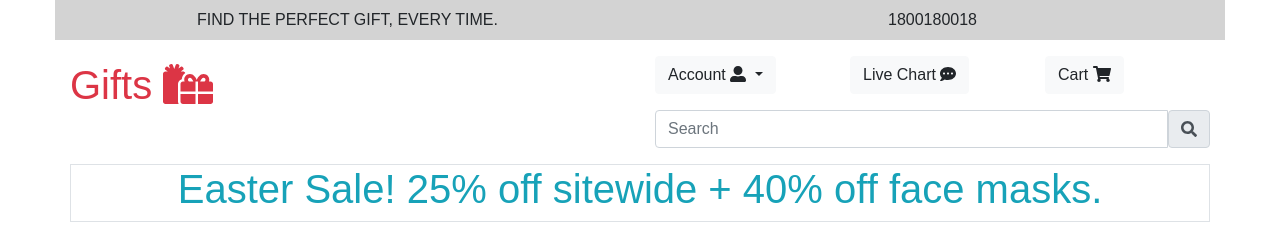
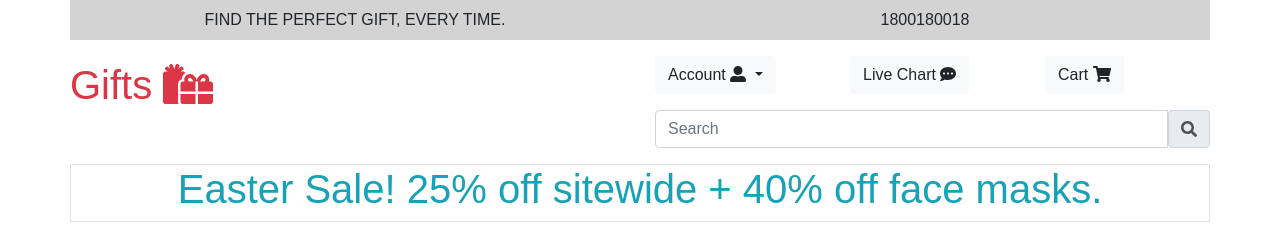
Before and after one commit to misusonu18/gifts-theme, a plain HTML site: page index.html in a window 1280 px wide. Shown: the top 227 px of the page. Drawn offline with nearby package versions, Linux system fonts and the light colour scheme; a script that the page names is missing.

Commit message:
code: added margin 0

```diff
--- a/index.html
+++ b/index.html
@@ -15,7 +15,7 @@
 </head>
 <body>
     <div class="container">
-        <div class="row secondary d-flex align-items-center">
+        <div class="row m-0 secondary d-flex align-items-center">
             <div class="col-12 col-lg-6 col-md-6 col-sm-6 text-center">
                 <p class="text-uppercase text-sm-start m-2 ms-lg-5">
                     Find The Perfect Gift, Every Time.
```
